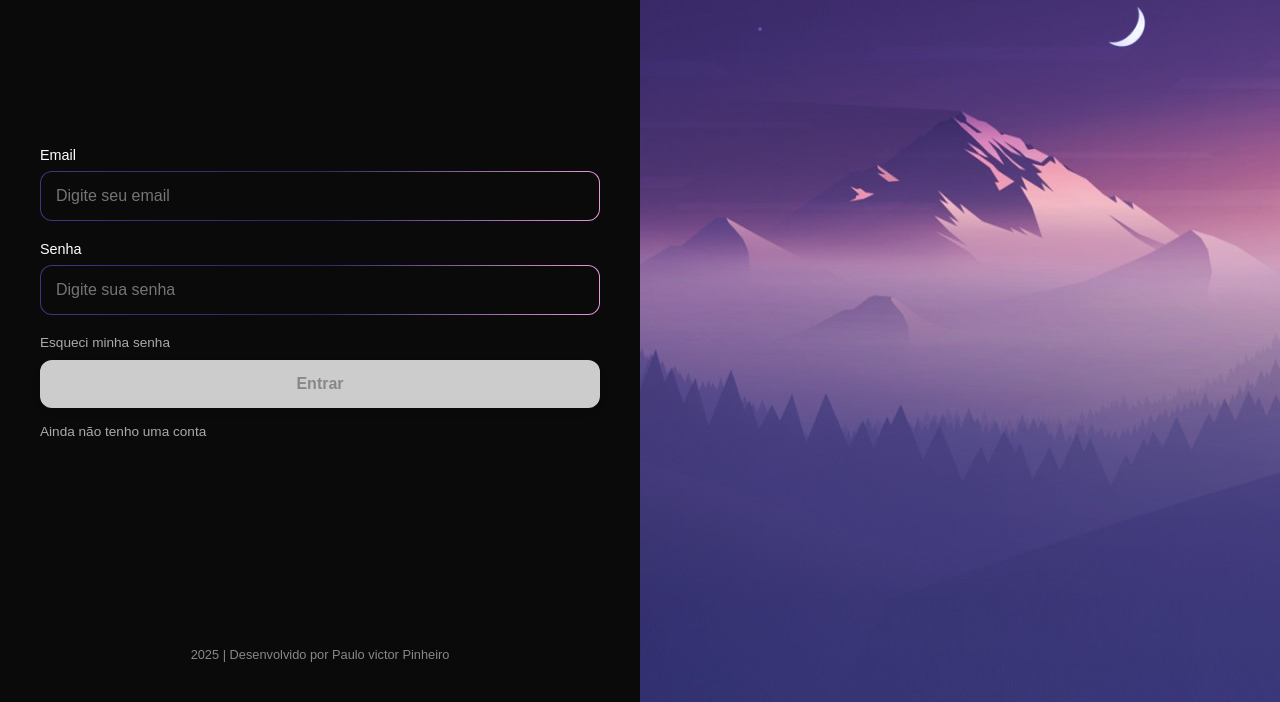
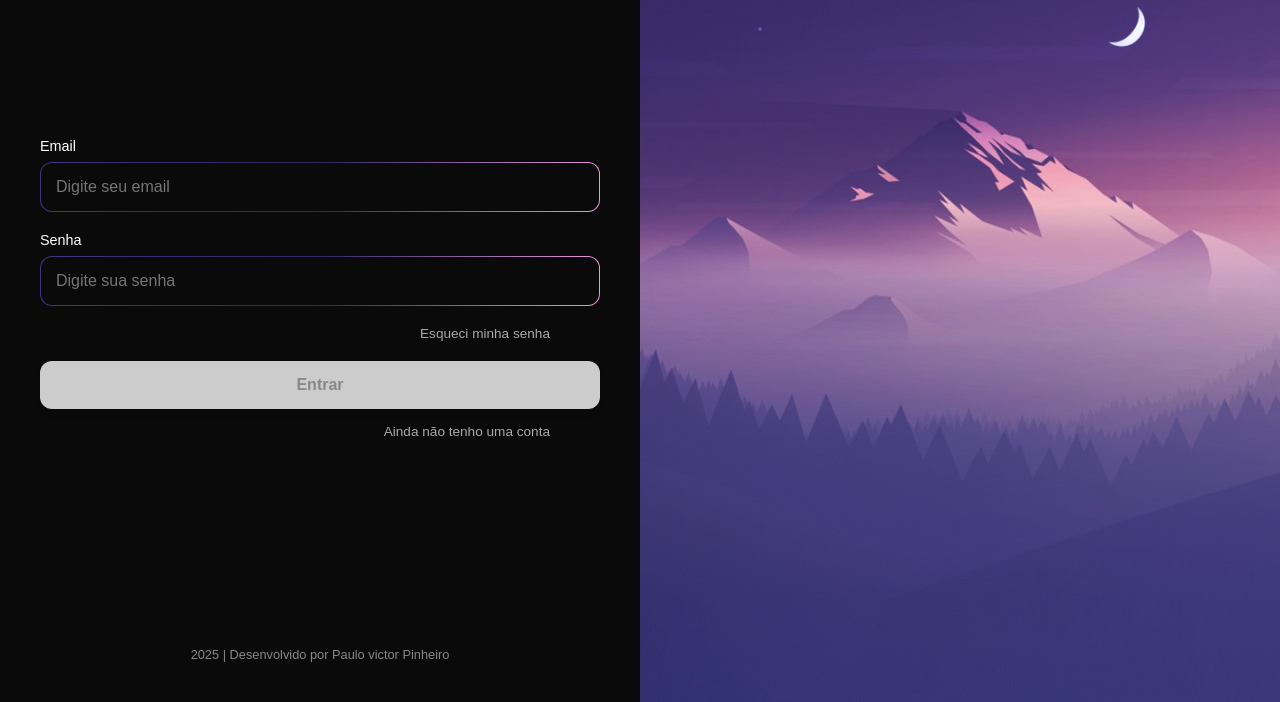
Before and after one commit to ADMITO-MITO/Login-website-local, a plain HTML site: page templates/login.html in a window 1280 px wide. Shown: the part 98-800 px from the top of the page. Drawn offline with Linux system fonts and the light colour scheme.

Commit message:
Templates

```diff
--- a/templates/login.html
+++ b/templates/login.html
@@ -18,11 +18,11 @@
       <label for="senha">Senha</label>
       <input type="password" id="password" placeholder="Digite sua senha" required>
 
-      <a href="#">Esqueci minha senha</a>
+      <a href="#" class="link">Esqueci minha senha</a>
       <button class="btn" id="loginBtn">Entrar</button>
 
       <div class="signup">
-        <a href="register.html">Ainda não tenho uma conta</a>
+        <a href="register" class="link">Ainda não tenho uma conta</a>
       </div>
     </div>
     <div class="footer">
```
Also changed, not shown: templates/register.html (+12 -0 lines).
